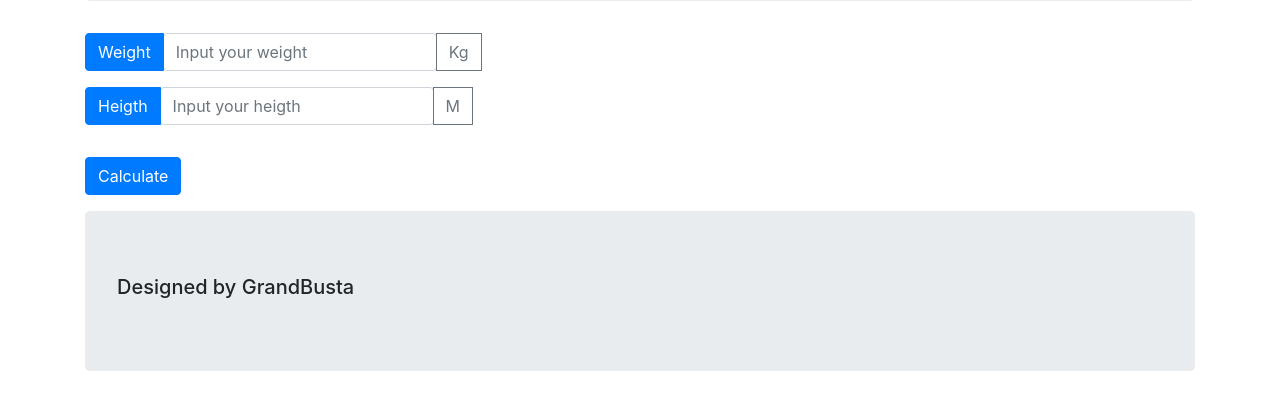
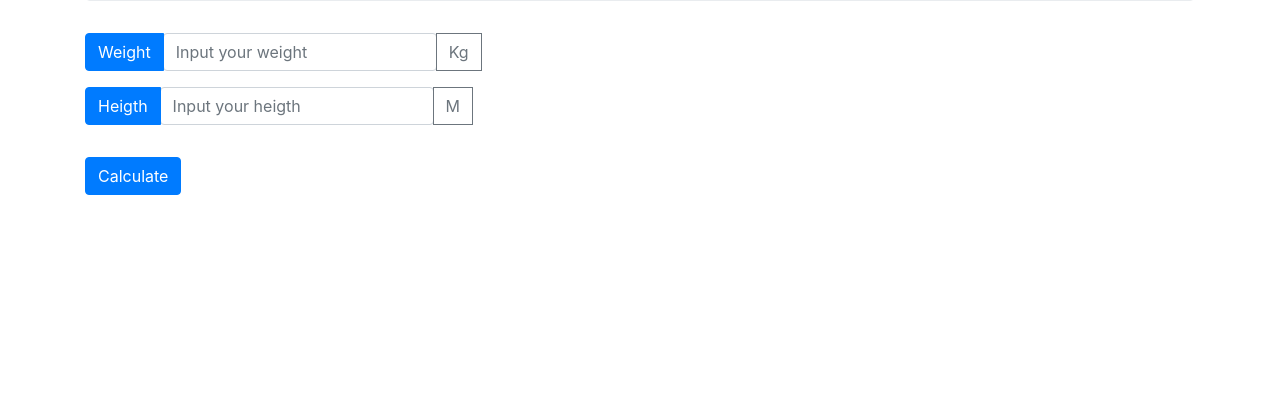
Before and after one commit to Grandbusta/grandbusta.github.io, a plain HTML site: page index.html in a window 1280 px wide. Shown: the part 173-582 px from the top of the page. Drawn offline with Linux system fonts and the light colour scheme.

Commit message:
Update index.html

```diff
--- a/index.html
+++ b/index.html
@@ -53,7 +53,6 @@
         <h3 id="resu" class="text-secondary"></h3>
         <p id="eva"></p>
         <h3 id="evalu"></h3>
-        <div class="jumbotron"><h5>Designed by GrandBusta</h5></div>
         </div>
     </body>
 </html>
```
